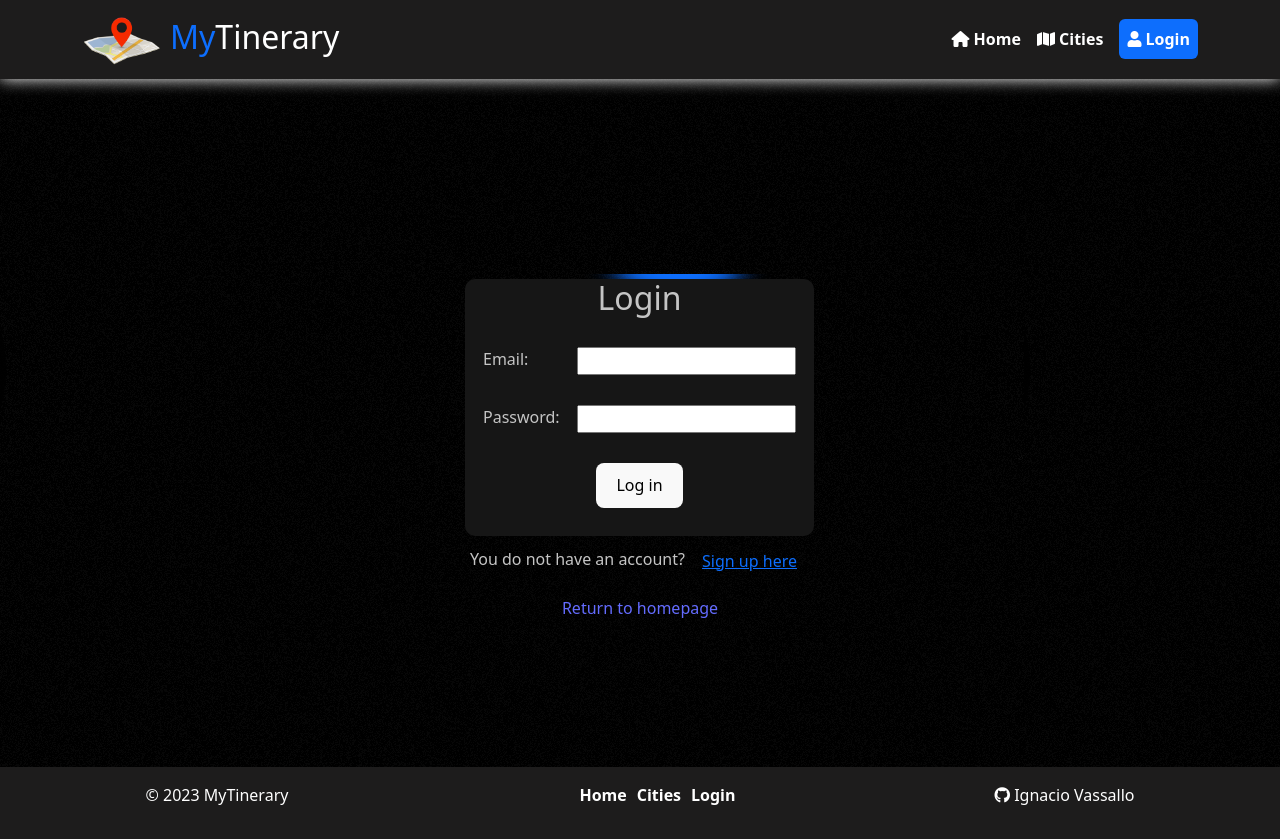
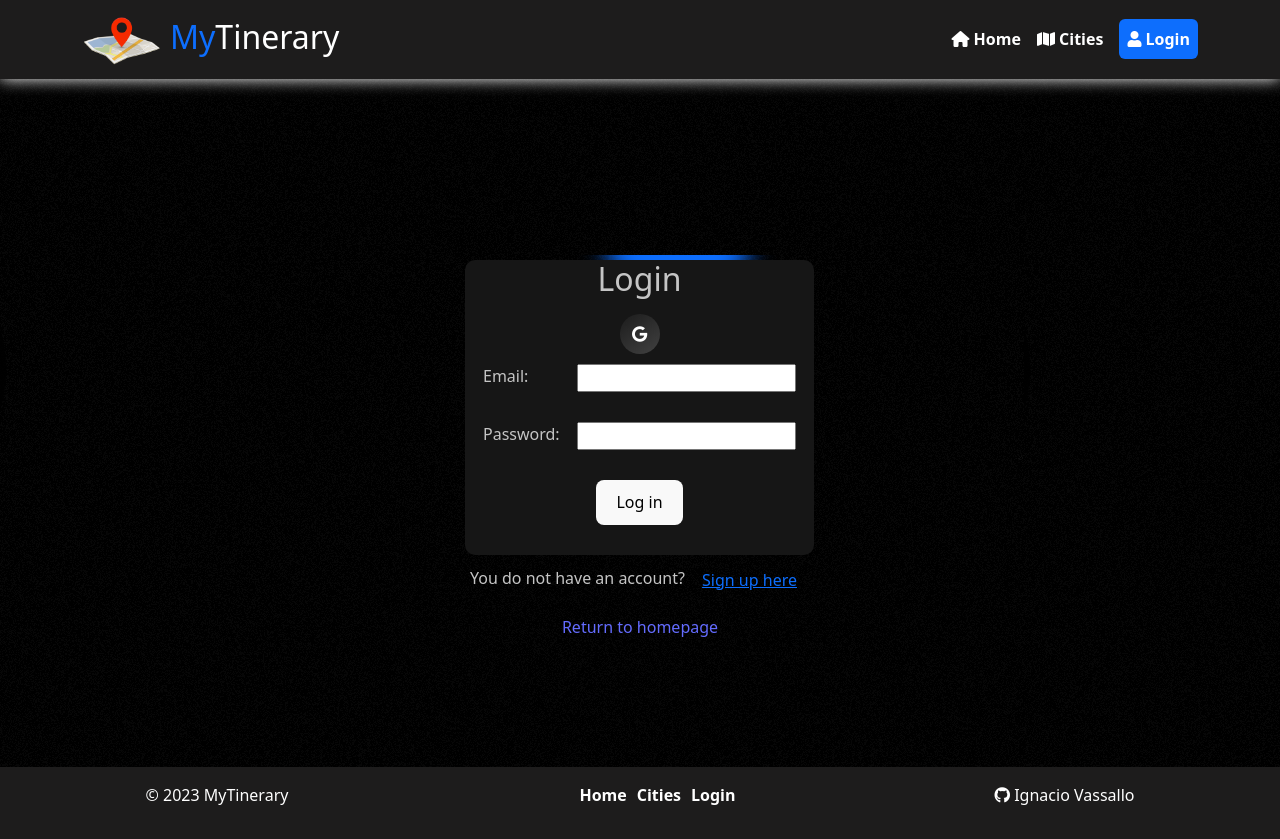
Before and after one commit to Vassa94/mytinerary-IgnacioVassallo, a React (Vite) app: page /login in a window 1280 px wide. Built offline with nearby package versions, Linux system fonts and the light colour scheme.

Commit message:
Oauth Google

```diff
--- a/src/App.css
+++ b/src/App.css
@@ -511,7 +511,7 @@
 .card-signUp>div>h2,
 .card-signIn>div>h2 {
   text-align: center;
-  margin-bottom: 30px;
+  margin-bottom: 16px;
 }
 
 .sign-up-form {
@@ -519,6 +519,7 @@
   flex-direction: column;
   gap: 30px;
   align-items: center;
+  margin-top: 10px;
 }
 
 .form-input {
@@ -536,7 +537,7 @@ select {
 .card-signUp {
   position: relative;
   width: 360px;
-  height: 482px;
+  height: 520px;
   border-radius: 14px;
   z-index: 3;
   overflow: hidden;
@@ -549,7 +550,7 @@ select {
 .card-signIn {
   position: relative;
   width: 360px;
-  height: 268px;
+  height: 306px;
   border-radius: 14px;
   z-index: 3;
   overflow: hidden;
@@ -564,7 +565,7 @@ select {
   top: 5px;
   left: 5px;
   width: 349px;
-  height: 471px;
+  height: 509px;
   z-index: 2;
   background: rgb(22 22 22);
   backdrop-filter: blur(24px);
@@ -579,7 +580,7 @@ select {
   top: 5px;
   left: 5px;
   width: 349px;
-  height: 257px;
+  height: 295px;
   z-index: 2;
   background: rgb(22 22 22);
   backdrop-filter: blur(24px);
@@ -638,7 +639,31 @@ select {
 .swal2-popup {
   border-radius: 36px;
   color: white;
-  background-color: rgb(22 22 22);
+  background-color: #161616;
+}
+
+.g-button{
+  border-radius: 68px;
+background: linear-gradient(145deg, #1c1c1c, #414141);
+  width: 40px;
+  height: 40px;
+}
+
+.nsm7Bb-HzV7m-LgbsSe-BPrWId{
+  color: white !important;
+}
+
+.nsm7Bb-HzV7m-LgbsSe-MJoBVe{
+  background-color: rgb(22 22 22) !important;
+}
+
+.nsm7Bb-HzV7m-LgbsSe{
+  border: none !important;
+  background-color: rgb(22 22 22) !important;
+}
+
+.fa-google{
+  color: white;
 }
 
 /* Media Query */
--- a/src/actions/authActions.jsx
+++ b/src/actions/authActions.jsx
@@ -1,6 +1,7 @@
 import axios from "axios";
 import { signInSuccess, signInError } from "../redux/authSlice";
 import { signOut as signOutAction } from "../redux/authSlice";
+import Swal from "sweetalert2";
 
 export const signIn = (credentials) => {
   return async (dispatch) => {
@@ -27,14 +28,31 @@ export const signUp = (userData) => {
         "http://localhost:3000/auth/signup",
         userData
       );
-      dispatch({ type: "SIGN_IN_SUCCESS", payload: response.data });
+      const { email,password } = response.data
+      console.log(response.data);
+      dispatch(signIn({ email,password }));
       Swal.fire({
         icon: "success",
         title: "User created!",
         text: "Welcome!",
+        showConfirmButton: false,
+        timer: 2500
       });
     } catch (error) {
-      console.log(error);
+      console.log(error.response);
+      if (error.response.status === 400){
+        Swal.fire({
+          icon: "warning",
+          title: "Login failed",
+          text: "User already exist.",
+        });
+      }else{
+        Swal.fire({
+        icon: "error",
+        title: "Login failed",
+        text: "Please verify your credentials.",
+      });
+      }
       dispatch({ type: "SIGN_UP_ERROR", error });
     }
   };
--- /dev/null
+++ b/src/components/GoogleButton.jsx
@@ -0,0 +1,31 @@
+import React from 'react'
+import { useGoogleLogin } from '@react-oauth/google'
+import axios from 'axios'
+
+const GoogleButton = ({ onSubmitGoogle  }) => {
+
+   const Login = useGoogleLogin({
+
+        onSuccess: async tokenResponse => {
+            console.log(tokenResponse)
+
+            const { data } = await axios.get('https://www.googleapis.com/oauth2/v3/userinfo',{
+                headers: {
+                    Authorization: "Bearer " + tokenResponse.access_token
+                }
+            })
+            onSubmitGoogle(data);
+            console.log(data);
+        }
+   })
+
+  return (
+    <div className="d-flex justify-content-center align-items-center">
+        <div onClick={()=>Login()} className='g-button d-flex justify-content-center align-items-center'>
+            <i className="fa-brands fa-google" ></i>
+        </div>
+    </div>
+  )
+}
+
+export default GoogleButton
--- a/src/components/SignIn.jsx
+++ b/src/components/SignIn.jsx
@@ -3,6 +3,8 @@ import { useDispatch } from "react-redux";
 import { signIn } from "../actions/authActions";
 import Swal from "sweetalert2";
 import { useNavigate } from "react-router-dom";
+import { GoogleOAuthProvider } from "@react-oauth/google";
+import GoogleButton from "./GoogleButton";
 
 const SignIn = () => {
   const [email, setEmail] = useState("");
@@ -21,11 +23,29 @@ const SignIn = () => {
     }
   };
 
+  const handleSubmitGoogle = async (data) => {
+    try {
+      dispatch(
+        signIn({
+          email: data.email,
+          password: "123456",
+        })
+      ).then(() => {
+        navigate("/");
+      } );
+    } catch (err) {
+      console.log(err);
+    }
+  };
+
   return (
     <div>
       <div className="card-signIn">
         <div className="bg-signIn">
           <h2>Login</h2>
+          <GoogleOAuthProvider clientId="986806533997-m46iuna84c956a8lp3m2991e7l3ufcll.apps.googleusercontent.com">
+            <GoogleButton onSubmitGoogle={handleSubmitGoogle} />
+        </GoogleOAuthProvider>
           <form className="sign-up-form" onSubmit={handleSubmit}>
             <div className="form-input">
               <label>Email:</label>
--- a/src/components/SignUp.jsx
+++ b/src/components/SignUp.jsx
@@ -3,6 +3,8 @@ import { useDispatch } from "react-redux";
 import { signUp } from "../actions/authActions";
 import Swal from 'sweetalert2';
 import { useNavigate } from "react-router-dom";
+import { GoogleOAuthProvider } from "@react-oauth/google";
+import GoogleButton from "./GoogleButton";
 
 const SignUp = () => {
   const [email, setEmail] = useState("");
@@ -17,19 +19,42 @@ const SignUp = () => {
   const handleSubmit = (e) => {
     e.preventDefault();
     try {
-        dispatch(signUp({ email, password, nombre, apellido, photo, pais })).then(() => {
+        dispatch(signUp({ email, password, nombre, apellido, photo, pais }))/* .then(() => {
             navigate("/");
-        });
+        }); */
     } catch (err) {
         console.log(err);
     }
   };
+
+  const handleSubmitGoogle = async (data) => {
+    try {
+      dispatch(
+        signUp({
+          email: data.email,
+          password: "123456",
+          nombre: data.given_name,
+          apellido: data.family_name,
+          photo: data.picture,
+          pais: data.locale,
+        })
+      )/* .then(() => {
+        navigate("/");
+      } );*/
+    } catch (err) {
+      console.log(err);
+    }
+  };
+
 
   return (
     <div className="d-flex justify-content-center align-items-center">
       <div className="card-signUp">
         <div className="bg-signUp">
           <h2>Registration</h2>
+          <GoogleOAuthProvider clientId="986806533997-m46iuna84c956a8lp3m2991e7l3ufcll.apps.googleusercontent.com">
+          <GoogleButton onSubmitGoogle={handleSubmitGoogle} />
+          </GoogleOAuthProvider>
           <form className="sign-up-form" onSubmit={handleSubmit}>
             <div className="form-input">
               <label>Email:</label>
@@ -56,7 +81,7 @@ const SignUp = () => {
               />
             </div>
             <div className="form-input">
-              <label>Surname:</label>
+              <label>Last name:</label>
               <input
                 type="text"
                 value={apellido}
--- a/src/redux/authSlice.jsx
+++ b/src/redux/authSlice.jsx
@@ -20,6 +20,8 @@ const authSlice = createSlice({
         icon: "success",
         title: "Successful login",
         text: "¡Welcome!",
+        showConfirmButton: false,
+        timer: 2500
       });
     },
     signInError: (state, action) => {
```
Lines whose indentation alone changed are shown as unchanged.
